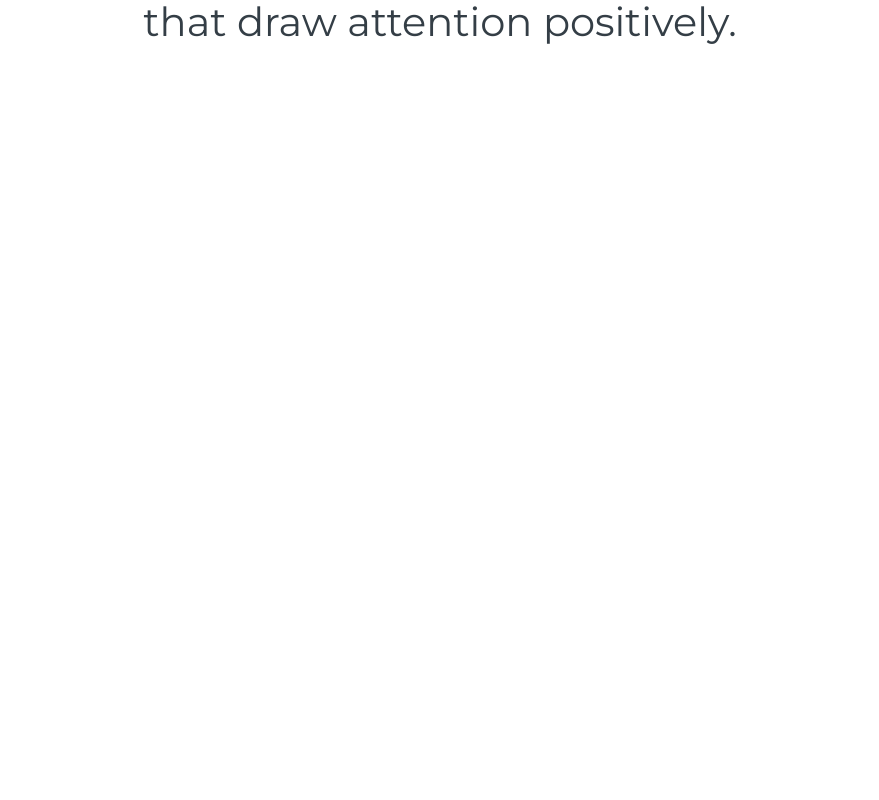
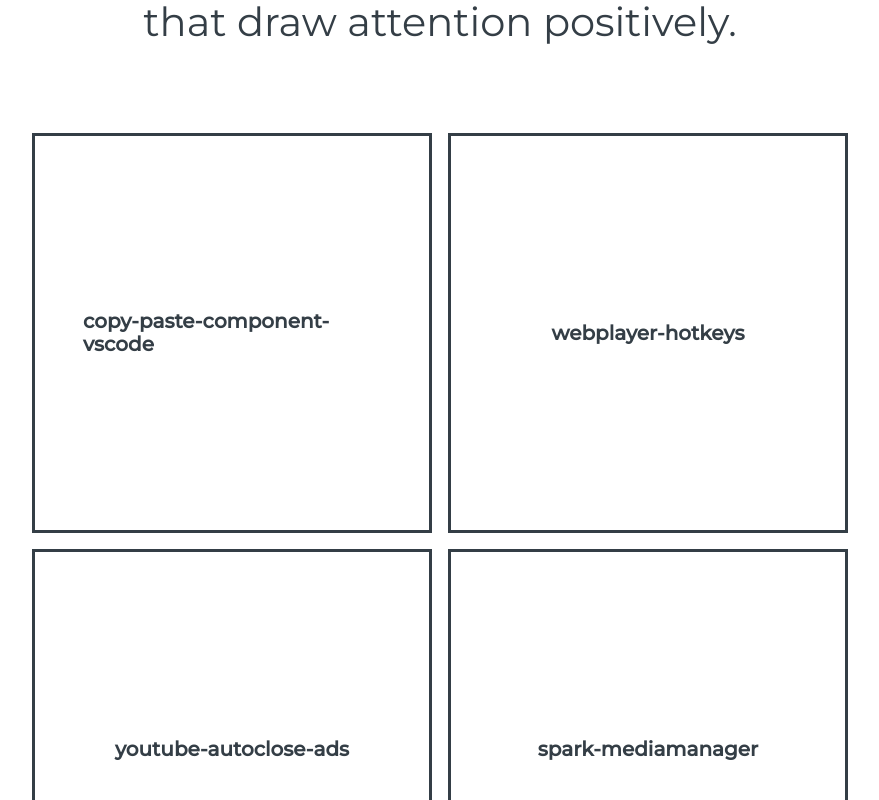
Before and after one commit to GabeDuarteM/portfolio, a Next.js app: page / in a window 1280 px wide. Shown: the part 600-1400 px from the top of the page, without its empty margins (200-1079 px from the left). Before the commit the page ends 800 px from the top, so only its background shows below. Built offline with nearby package versions, Linux system fonts and the light colour scheme.

Commit message:
feat: Added the project list and fixed some acessibility issues.

```diff
--- a/src/components/Footer/Footer.js
+++ b/src/components/Footer/Footer.js
@@ -1,10 +1,20 @@
 const Footer = () => (
   <div className="social">
-    <a href="https://github.com/GabrielDuarteM/" target="_blank">
-      <img src="/static/img/github.png" />
+    <a
+      href="https://github.com/GabrielDuarteM/"
+      aria-label="Github profile"
+      target="_blank"
+      rel="noopener"
+    >
+      <img src="/static/img/github.png" alt="Github profile" />
     </a>
-    <a href="https://www.linkedin.com/in/GabrielDuarteM/" target="_blank">
-      <img src="/static/img/linkedin.png" />
+    <a
+      href="https://www.linkedin.com/in/GabrielDuarteM/"
+      aria-label="Linkedin profile"
+      target="_blank"
+      rel="noopener"
+    >
+      <img src="/static/img/linkedin.png" alt="Linkedin profile" />
     </a>
     <style jsx>{`
       .social {
--- /dev/null
+++ b/src/components/Home/Home.js
@@ -0,0 +1,11 @@
+import IntroductionContainer from "../../containers/IntroductionContainer"
+import ProjectList from "../ProjectList/ProjectList"
+
+const Home = () => (
+  <main>
+    <IntroductionContainer />
+    <ProjectList />
+  </main>
+)
+
+export default Home
--- /dev/null
+++ b/src/components/Home/index.js
@@ -0,0 +1 @@
+export { default } from "./Home"
--- a/src/components/Introduction/Introduction.js
+++ b/src/components/Introduction/Introduction.js
@@ -13,12 +13,6 @@
         margin-top: 80px;
         max-width: 300px;
       }
-      @media (min-width: 576px) {
-        .text {
-          max-width: 400px;
-        }
-      }
-
       @media (min-width: 768px) {
         .text {
           max-width: 600px;
--- a/src/components/Layout/Layout.js
+++ b/src/components/Layout/Layout.js
@@ -4,7 +4,7 @@
 const Layout = ({ children }) => (
   <div>
     <Navbar />
-    {children}
+    <div className="content">{children}</div>
     <Footer />
     <style jsx global>{`
       body {
@@ -15,6 +15,36 @@
       * {
         transition: 0.3s all ease-in-out;
       }
+      .content {
+        display: flex;
+        flex-direction: column;
+        align-items: center;
+        justify-content: center;
+        width: 100%;
+      }
+      @media (min-width: 576px) {
+        .content > * {
+          width: 400px;
+        }
+      }
+
+      @media (min-width: 768px) {
+        .content > * {
+          width: 600px;
+        }
+      }
+
+      @media (min-width: 992px) {
+        .content > * {
+          width: 800px;
+        }
+      }
+
+      @media (min-width: 1200px) {
+        .content > * {
+          width: 1000px;
+        }
+      }
     `}</style>
   </div>
 )
--- a/src/components/Navbar/Navbar.js
+++ b/src/components/Navbar/Navbar.js
@@ -6,8 +6,10 @@
       className="social"
       href="https://github.com/GabrielDuarteM/"
       target="_blank"
+      rel="noopener"
+      aria-label="Github profile"
     >
-      <img src="/static/img/github.png" />
+      <img src="/static/img/github.png" alt="Github profile" />
     </a>
     <Link prefetch href="/">
       <a className="link">Home</a>
@@ -25,14 +27,16 @@
       className="social"
       href="https://www.linkedin.com/in/GabrielDuarteM/"
       target="_blank"
+      rel="noopener"
+      aria-label="Linkedin profile"
     >
-      <img src="/static/img/linkedin.png" />
+      <img src="/static/img/linkedin.png" alt="Linkedin profile" />
     </a>
     <style jsx>{`
       nav {
         display: flex;
         align-items: center;
-        justify-content: space-evenly;
+        justify-content: space-around;
         font-size: 22px;
         user-select: none;
         margin: 24px 0;
--- /dev/null
+++ b/src/components/Project/Project.js
@@ -0,0 +1,72 @@
+const Project = ({ title, children, href }) => (
+  <a
+    href={href}
+    target="_blank"
+    rel="noopener"
+    aria-label={`Title: ${title}. Description: ${children}`}
+  >
+    <div className="flip-container">
+      <div className="flipper">
+        <div className="front">{title}</div>
+        <div className="back">{children}</div>
+      </div>
+    </div>
+    <style jsx>{`
+      a {
+        text-decoration: none;
+        color: #343e46;
+        margin: 8px;
+      }
+      .flip-container {
+        perspective: 1000px;
+      }
+      .flip-container:hover .flipper {
+        transform: rotateY(180deg);
+      }
+      .flip-container,
+      .front,
+      .back {
+        width: 400px;
+        height: 400px;
+      }
+      .flipper {
+        transition: 0.6s;
+        transform-style: preserve-3d;
+        position: relative;
+      }
+      .front,
+      .back {
+        backface-visibility: hidden;
+        border: solid #343e46;
+        position: absolute;
+        top: 0;
+        left: 0;
+        display: flex;
+        align-items: center;
+        justify-content: center;
+        padding: 48px;
+        font-weight: 700;
+      }
+      .front {
+        z-index: 2;
+        transform: rotateY(0deg);
+      }
+      .back {
+        transform: rotateY(180deg);
+        background-color: #343e46;
+        color: white;
+        border: solid #343e46;
+      }
+      @media (max-width: 575px) {
+        .flip-container,
+        .front,
+        .back {
+          width: 200px;
+          height: 400px;
+        }
+      }
+    `}</style>
+  </a>
+)
+
+export default Project
--- /dev/null
+++ b/src/components/Project/index.js
@@ -0,0 +1 @@
+export { default } from "./Project"
--- /dev/null
+++ b/src/components/ProjectList/ProjectList.js
@@ -0,0 +1,46 @@
+import Project from "../Project"
+
+const ProjectList = () => (
+  <div className="project-list">
+    <Project
+      title="copy-paste-component-vscode"
+      href="https://marketplace.visualstudio.com/items?itemName=GabrielDuarteM.copy-paste-component-vscode"
+    >
+      A visual studio code extension for you to create new components, using the
+      same structure of the ones you already have.
+    </Project>
+    <Project
+      title="webplayer-hotkeys"
+      href="https://chrome.google.com/webstore/detail/webplayer-hotkeys-shortcu/ikmkicnmahfdilneilgibeppbnolgkaf"
+    >
+      A Chrome extension that assigns hotkeys to play/pause, and switch musics
+      (next and previous). Works with Spotify, Deezer, SoundCloud and Youtube.
+    </Project>
+    <Project
+      title="youtube-autoclose-ads"
+      href="https://chrome.google.com/webstore/detail/youtube-autoclose-ads/mppjhhbajcciljocgbadbhbgphjfdmhj"
+    >
+      Chrome extension to automatically close youtube ads after an amount of
+      time.
+    </Project>
+    <Project
+      title="spark-mediamanager"
+      href="https://github.com/GabrielDuarteM/spark-mediamanager"
+    >
+      A Media manager that will give you the possibility to rename video
+      filenames into something more friendly.
+    </Project>
+    <style jsx>{`
+      .project-list {
+        display: flex;
+        justify-content: center;
+        align-items: center;
+        flex-wrap: wrap;
+        margin: 80px;
+        user-select: none;
+      }
+    `}</style>
+  </div>
+)
+
+export default ProjectList
--- /dev/null
+++ b/src/components/ProjectList/index.js
@@ -0,0 +1 @@
+export { default } from "./ProjectList"
--- a/src/pages/index.js
+++ b/src/pages/index.js
@@ -1,8 +1,8 @@
 import Layout from "../components/Layout"
-import IntroductionContainer from "../containers/IntroductionContainer"
+import Home from "../components/Home/Home"
 
 export default () => (
   <Layout>
-    <IntroductionContainer />
+    <Home />
   </Layout>
 )
```
Also changed, not shown: src/components/About/About.js (+5 -29 lines).
